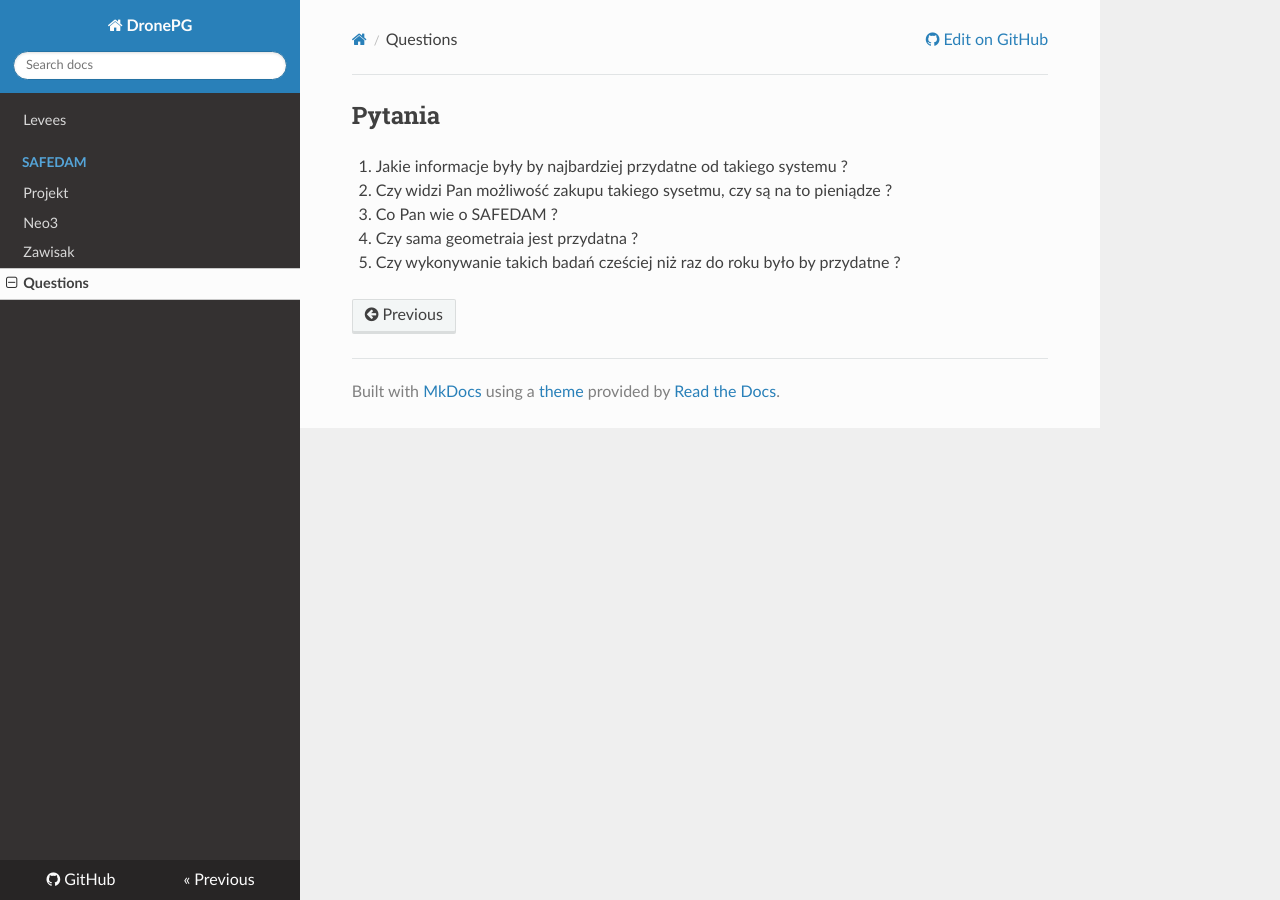
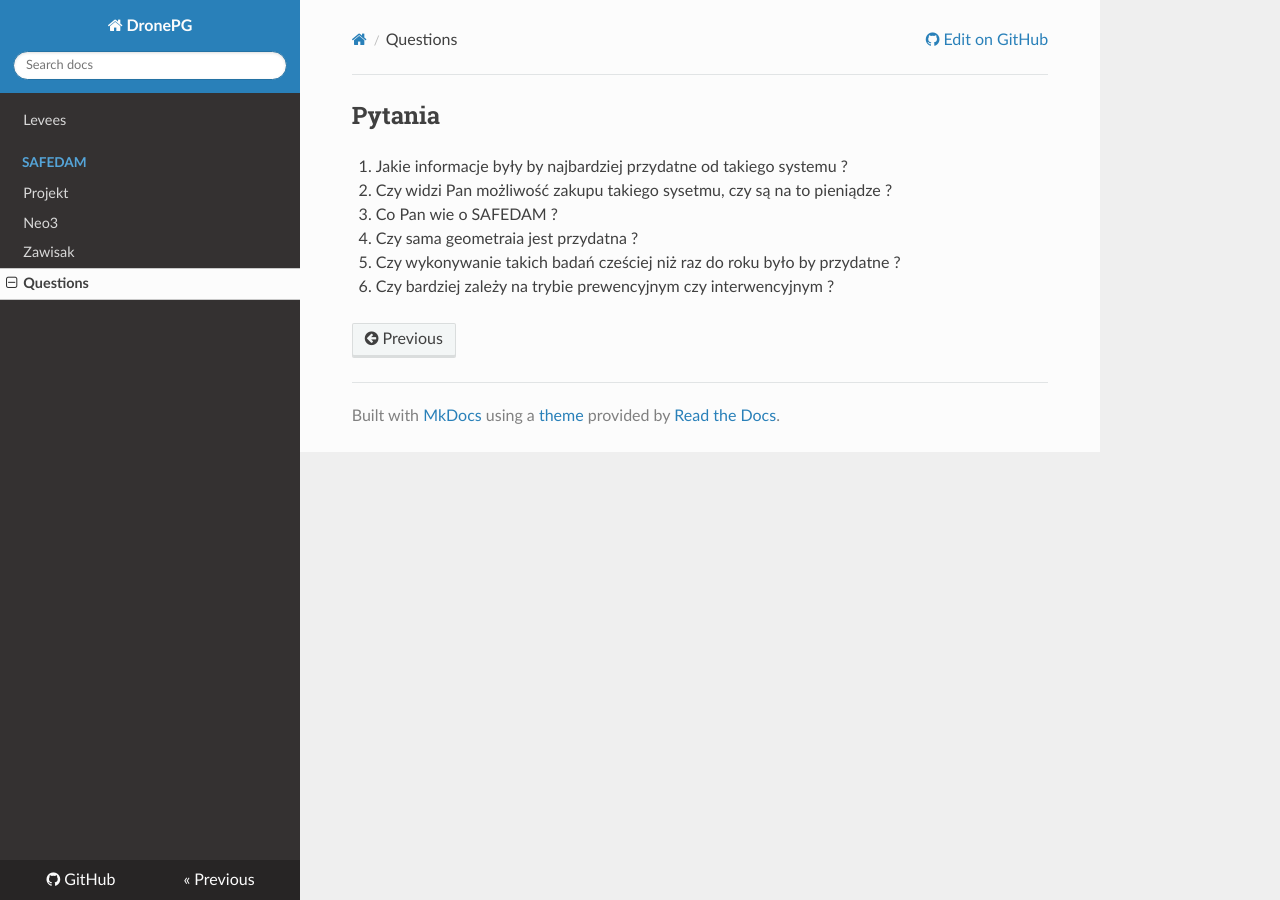
Before and after one commit to mozerpol/docs, an MkDocs documentation site: the page built from docs/questions.md, in a window 1280 px wide. Built offline with MkDocs 1.6.1, drawn with Linux system fonts in a browser that asks for light colours; nearby versions of some CDN libraries.

Commit message:
Update questions.md

```diff
--- a/docs/questions.md
+++ b/docs/questions.md
@@ -5,3 +5,4 @@
 3. Co Pan wie o SAFEDAM ?
 4. Czy sama geometraia jest przydatna ?
 5. Czy wykonywanie takich badań cześciej niż raz do roku było by przydatne ?
+6. Czy bardziej zależy na trybie prewencyjnym czy interwencyjnym ?
```
